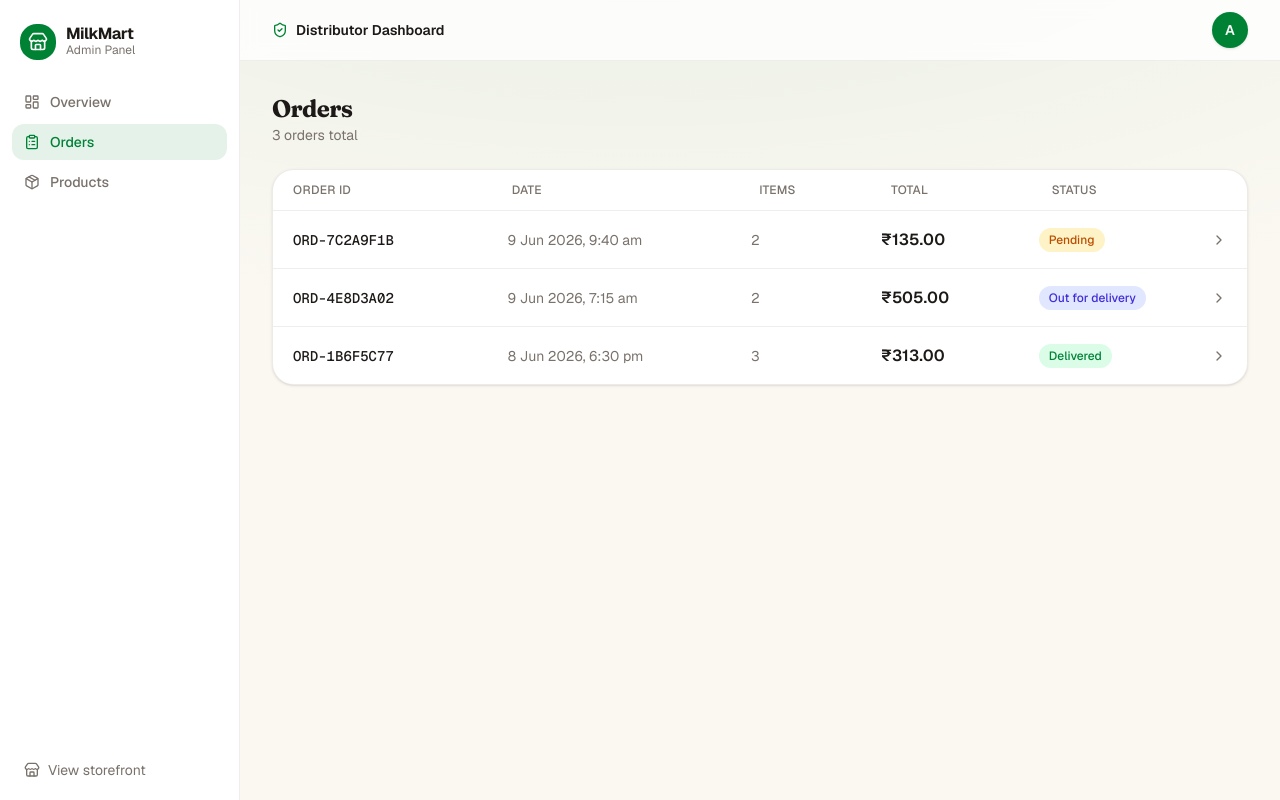
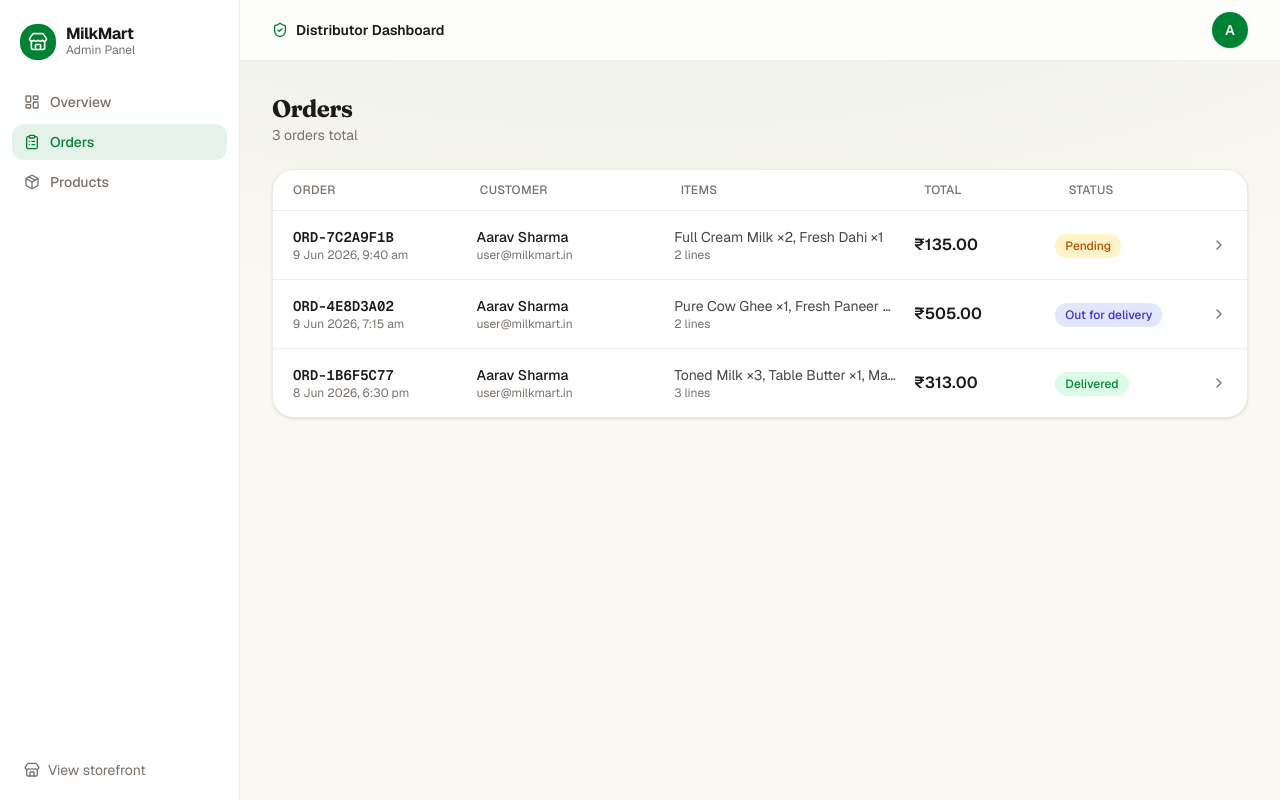
Before and after one commit to prsaini99/milk-distribution, a Next.js app: page /admin/orders in a window 1280 px wide. Built offline with nearby package versions, Linux system fonts and the light colour scheme; no server answers.

Commit message:
fix(orders): version in-memory store key to reseed after customer-snapshot schema change

```diff
--- a/src/app/(admin)/admin/orders/[id]/page.tsx
+++ b/src/app/(admin)/admin/orders/[id]/page.tsx
@@ -1,6 +1,6 @@
 import Link from "next/link";
 import { notFound } from "next/navigation";
-import { ArrowLeft, MapPin } from "lucide-react";
+import { ArrowLeft, MapPin, User } from "lucide-react";
 import { getOrder } from "@/server/services/order.service";
 import { formatCurrency, formatPack, formatDateTime } from "@/lib/format";
 import { StatusBadge } from "@/components/StatusBadge";
@@ -86,8 +86,17 @@ export default async function AdminOrderDetailPage({
           </div>
         </section>
 
-        {/* Delivery */}
-        <section className="h-fit rounded-2xl border border-border/70 bg-card p-5 text-sm shadow-sm">
+        {/* Customer + Delivery */}
+        <div className="h-fit space-y-6">
+          <section className="rounded-2xl border border-border/70 bg-card p-5 text-sm shadow-sm">
+            <h2 className="flex items-center gap-2 font-bold">
+              <User className="size-4 text-primary" /> Customer
+            </h2>
+            <p className="mt-2 font-medium">{order.customer.name}</p>
+            <p className="text-muted-foreground">{order.customer.email}</p>
+          </section>
+
+          <section className="rounded-2xl border border-border/70 bg-card p-5 text-sm shadow-sm">
             <h2 className="flex items-center gap-2 font-bold">
               <MapPin className="size-4 text-primary" /> Delivery
             </h2>
@@ -100,5 +109,6 @@ export default async function AdminOrderDetailPage({
           </section>
         </div>
       </div>
+    </div>
   );
 }
--- a/src/app/(admin)/admin/orders/page.tsx
+++ b/src/app/(admin)/admin/orders/page.tsx
@@ -24,10 +24,10 @@ export default async function AdminOrdersPage() {
         </div>
       ) : (
         <div className="overflow-hidden rounded-2xl border border-border/70 bg-card shadow-sm">
-          {/* Table header (desktop) */}
-          <div className="hidden grid-cols-[1.4fr_1.6fr_0.8fr_1fr_1.1fr_auto] gap-4 border-b border-border/60 px-5 py-3 text-xs font-medium uppercase tracking-wide text-muted-foreground md:grid">
-            <span>Order ID</span>
-            <span>Date</span>
+          {/* Header (desktop) */}
+          <div className="hidden grid-cols-[1.2fr_1.3fr_1.6fr_0.9fr_1fr_auto] gap-4 border-b border-border/60 px-5 py-3 text-xs font-medium uppercase tracking-wide text-muted-foreground lg:grid">
+            <span>Order</span>
+            <span>Customer</span>
             <span>Items</span>
             <span>Total</span>
             <span>Status</span>
@@ -35,29 +35,60 @@ export default async function AdminOrdersPage() {
           </div>
 
           <ul className="divide-y divide-border/60">
-            {orders.map((o) => (
+            {orders.map((o) => {
+              const itemSummary = o.items
+                .map((i) => `${i.name} ×${i.quantity}`)
+                .join(", ");
+              return (
                 <li key={o.id}>
                   <Link
                     href={`/admin/orders/${o.id}`}
-                  className="grid grid-cols-2 items-center gap-2 px-5 py-4 transition hover:bg-secondary/50 md:grid-cols-[1.4fr_1.6fr_0.8fr_1fr_1.1fr_auto] md:gap-4"
+                    className="flex flex-col gap-2 px-5 py-4 transition hover:bg-secondary/50 lg:grid lg:grid-cols-[1.2fr_1.3fr_1.6fr_0.9fr_1fr_auto] lg:items-center lg:gap-4"
                   >
-                  <span className="font-mono text-sm font-medium">{o.id}</span>
-                  <span className="text-sm text-muted-foreground md:order-none order-last col-span-2 md:col-span-1">
+                    {/* Order */}
+                    <div>
+                      <p className="font-mono text-sm font-semibold">{o.id}</p>
+                      <p className="text-xs text-muted-foreground">
                         {formatDateTime(o.createdAt)}
-                  </span>
-                  <span className="text-sm text-muted-foreground">
-                    {o.items.length}
-                  </span>
+                      </p>
+                    </div>
+
+                    {/* Customer */}
+                    <div className="min-w-0">
+                      <p className="truncate text-sm font-medium">
+                        {o.customer.name}
+                      </p>
+                      <p className="truncate text-xs text-muted-foreground">
+                        {o.customer.email}
+                      </p>
+                    </div>
+
+                    {/* Items */}
+                    <div className="min-w-0">
+                      <p className="truncate text-sm text-foreground/80">
+                        {itemSummary}
+                      </p>
+                      <p className="text-xs text-muted-foreground">
+                        {o.items.length} line
+                        {o.items.length === 1 ? "" : "s"}
+                      </p>
+                    </div>
+
+                    {/* Total */}
                     <span className="font-semibold">
                       {formatCurrency(o.total)}
                     </span>
+
+                    {/* Status */}
                     <span>
                       <StatusBadge status={o.status} />
                     </span>
-                  <ChevronRight className="hidden size-4 text-muted-foreground md:block" />
+
+                    <ChevronRight className="hidden size-4 text-muted-foreground lg:block" />
                   </Link>
                 </li>
-            ))}
+              );
+            })}
           </ul>
         </div>
       )}
--- a/src/app/(admin)/admin/page.tsx
+++ b/src/app/(admin)/admin/page.tsx
@@ -78,9 +78,9 @@ export default async function AdminOverviewPage() {
                     <p className="truncate font-mono text-sm font-medium">
                       {o.id}
                     </p>
-                    <p className="text-xs text-muted-foreground">
-                      {formatDateTime(o.createdAt)} · {o.items.length} item
-                      {o.items.length === 1 ? "" : "s"}
+                    <p className="truncate text-xs text-muted-foreground">
+                      {o.customer.name} · {formatDateTime(o.createdAt)} ·{" "}
+                      {o.items.length} item{o.items.length === 1 ? "" : "s"}
                     </p>
                   </div>
                   <div className="flex items-center gap-4">
--- a/src/app/api/orders/route.ts
+++ b/src/app/api/orders/route.ts
@@ -31,6 +31,7 @@ export async function POST(request: Request) {
     const user = await getCurrentUser();
     const order = await createOrder({
       userId: user.id,
+      customer: { name: user.name, email: user.email },
       items: body.items,
       address: body.address,
     });
--- a/src/domain/order.ts
+++ b/src/domain/order.ts
@@ -34,6 +34,17 @@ export interface OrderItem {
 export interface Order {
   id: string;
   userId: string;
+
+  /**
+   * Snapshot of who placed the order, captured at order time. Like items and
+   * address, this is frozen so the historical record stays accurate even if
+   * the customer later changes their profile.
+   */
+  customer: {
+    name: string;
+    email: string;
+  };
+
   items: OrderItem[];
 
   subtotal: number; // paise
--- a/src/server/data/orders.seed.ts
+++ b/src/server/data/orders.seed.ts
@@ -33,6 +33,7 @@ function buildOrder(
   return {
     id,
     userId: users[0].id,
+    customer: { name: users[0].name, email: users[0].email },
     items,
     subtotal: summary.subtotal,
     deliveryFee: summary.deliveryFee,
--- a/src/server/data/orders.store.ts
+++ b/src/server/data/orders.store.ts
@@ -8,10 +8,12 @@ import { seedOrders } from "./orders.seed";
  * Resets on a full server restart — acceptable for a demo. Swap for a DB
  * table later; the repository interface stays the same.
  */
+// Bump the version suffix whenever the Order shape changes, so a dev session's
+// hot-reloaded store discards now-incompatible data and re-seeds cleanly.
 const globalForOrders = globalThis as unknown as {
-  __milkmartOrders?: Order[];
+  __milkmartOrders_v2?: Order[];
 };
 
 export const orderStore: Order[] =
-  globalForOrders.__milkmartOrders ??
-  (globalForOrders.__milkmartOrders = [...seedOrders]);
+  globalForOrders.__milkmartOrders_v2 ??
+  (globalForOrders.__milkmartOrders_v2 = [...seedOrders]);
--- a/src/server/data/users.ts
+++ b/src/server/data/users.ts
@@ -8,7 +8,7 @@ export const users: User[] = [
   {
     id: "user_demo",
     name: "Aarav Sharma",
-    email: "aarav@example.com",
+    email: "user@milkmart.in",
     address: {
       line1: "12, Green Park Colony",
       city: "Pune",
--- a/src/server/services/order.service.ts
+++ b/src/server/services/order.service.ts
@@ -7,6 +7,7 @@ import { ORDER_STATUS_LABELS } from "@/lib/order";
 /** Input accepted from the client at checkout — intentionally minimal. */
 export interface CreateOrderInput {
   userId: string;
+  customer: { name: string; email: string };
   items: { productId: string; quantity: number }[];
   address: Address;
 }
@@ -58,6 +59,7 @@ export async function createOrder(input: CreateOrderInput): Promise<Order> {
   const order: Order = {
     id: generateOrderId(),
     userId: input.userId,
+    customer: input.customer,
     items,
     subtotal: summary.subtotal,
     deliveryFee: summary.deliveryFee,
```
Lines whose indentation alone changed are shown as unchanged.
